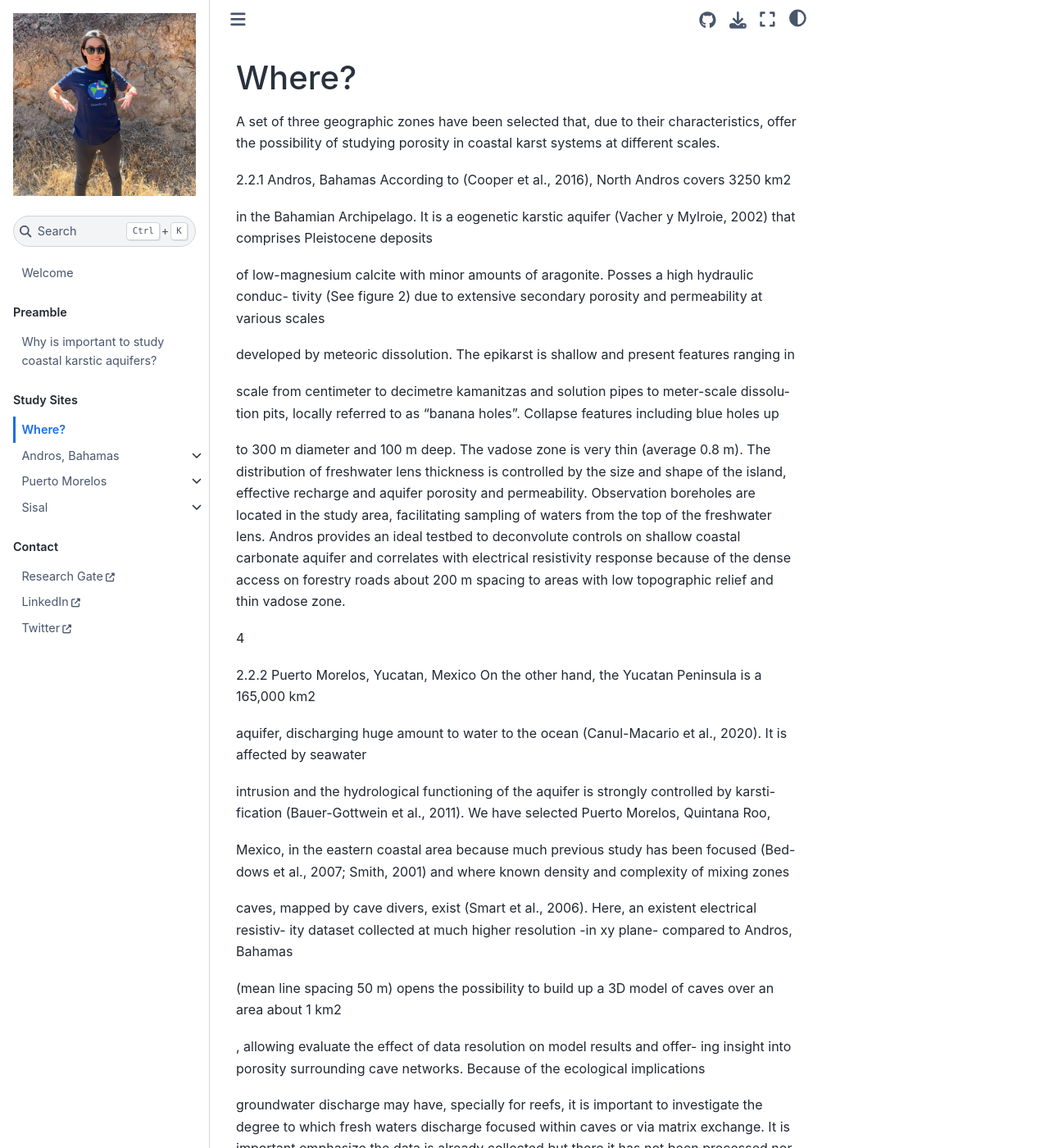
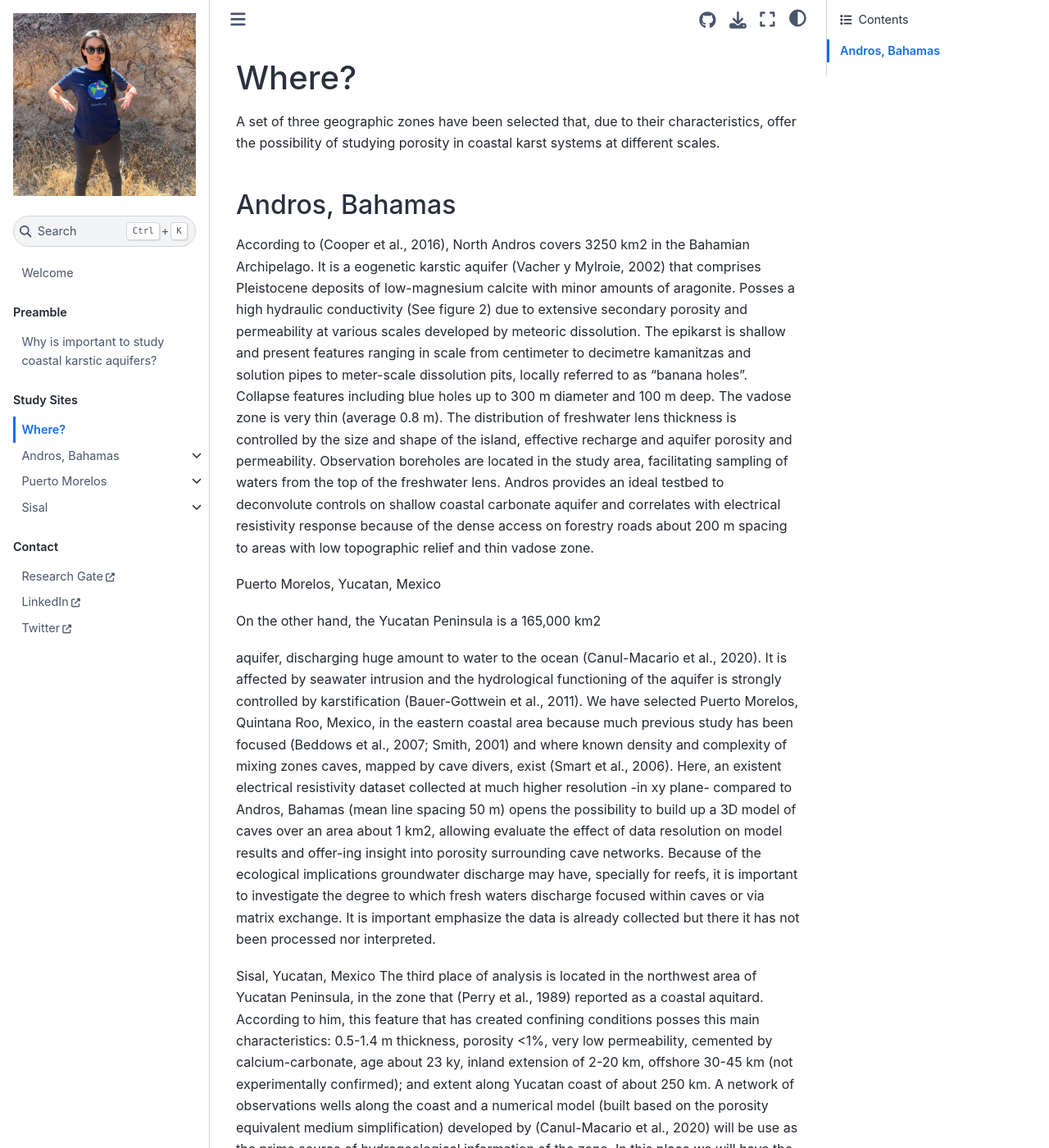
Before and after one commit to MGomezN/poster, a Jupyter Book: the page built from study_sites/where.md, in a window 1280 px wide and 1400 px high. Shown: the whole window at 82% size. Built offline with Jupyter Book 1.0.4 settings and Sphinx 7.4.7 and the Sphinx Book theme 1.1.4, drawn with Linux system fonts in a browser that asks for light colours; pages that are not in the unit, such as notebooks, are missing from menus; some of the changed text lies outside the part shown.

Commit message:
Add draft of webpage 3

```diff
--- a/study_sites/where.md
+++ b/study_sites/where.md
@@ -14,80 +14,20 @@ kernelspec:
 
 # Where?
 
-A set of three geographic zones have been selected that, due to their characteristics, offer
-the possibility of studying porosity in coastal karst systems at different scales.
+A set of three geographic zones have been selected that, due to their characteristics, offer the possibility of studying porosity in coastal karst systems at different scales.
 
-2.2.1 Andros, Bahamas
-According to (Cooper et al., 2016), North Andros covers 3250 km2
+## Andros, Bahamas
+According to (Cooper et al., 2016), North Andros covers 3250 km2 in the Bahamian Archipelago. It is a eogenetic karstic aquifer (Vacher y Mylroie, 2002) that comprises Pleistocene deposits of low-magnesium calcite with minor amounts of aragonite. Posses a high hydraulic conductivity (See figure 2) due to extensive secondary porosity and permeability at various scales developed by meteoric dissolution. The epikarst is shallow and present features ranging in scale from centimeter to decimetre kamanitzas and solution pipes to meter-scale dissolution pits, locally referred to as “banana holes”. Collapse features including blue holes up to 300 m diameter and 100 m deep. The vadose zone is very thin (average 0.8 m). The distribution of freshwater lens thickness is controlled by the size and shape of the island, effective recharge and aquifer porosity and permeability. Observation boreholes are located in the study area, facilitating sampling of waters from the top of the freshwater lens. Andros provides an ideal testbed to deconvolute controls on shallow coastal carbonate aquifer and correlates with electrical resistivity response because of the dense access on forestry roads about 200 m spacing to areas with low topographic relief and thin vadose zone.
 
-in the Bahamian Archipelago.
-It is a eogenetic karstic aquifer (Vacher y Mylroie, 2002) that comprises Pleistocene deposits
 
-of low-magnesium calcite with minor amounts of aragonite. Posses a high hydraulic conduc-
-tivity (See figure 2) due to extensive secondary porosity and permeability at various scales
 
-developed by meteoric dissolution. The epikarst is shallow and present features ranging in
+Puerto Morelos, Yucatan, Mexico
 
-scale from centimeter to decimetre kamanitzas and solution pipes to meter-scale dissolu-
-tion pits, locally referred to as “banana holes”. Collapse features including blue holes up
-
-to 300 m diameter and 100 m deep. The vadose zone is very thin (average 0.8 m). The
-distribution of freshwater lens thickness is controlled by the size and shape of the island,
-effective recharge and aquifer porosity and permeability. Observation boreholes are located
-in the study area, facilitating sampling of waters from the top of the freshwater lens. Andros
-provides an ideal testbed to deconvolute controls on shallow coastal carbonate aquifer and
-correlates with electrical resistivity response because of the dense access on forestry roads
-about 200 m spacing to areas with low topographic relief and thin vadose zone.
-
-4
-
-2.2.2 Puerto Morelos, Yucatan, Mexico
 On the other hand, the Yucatan Peninsula is a 165,000 km2
 
-aquifer, discharging huge
-amount to water to the ocean (Canul-Macario et al., 2020). It is affected by seawater
+aquifer, discharging huge amount to water to the ocean (Canul-Macario et al., 2020). It is affected by seawater intrusion and the hydrological functioning of the aquifer is strongly controlled by karstification (Bauer-Gottwein et al., 2011). We have selected Puerto Morelos, Quintana Roo, Mexico, in the eastern coastal area because much previous study has been focused (Beddows et al., 2007; Smith, 2001) and where known density and complexity of mixing zones caves, mapped by cave divers, exist (Smart et al., 2006). Here, an existent electrical resistivity dataset collected at much higher resolution -in xy plane- compared to Andros, Bahamas (mean line spacing 50 m) opens the possibility to build up a 3D model of caves over an area
+about 1 km2, allowing evaluate the effect of data resolution on model results and offer-ing insight into porosity surrounding cave networks. Because of the ecological implications groundwater discharge may have, specially for reefs, it is important to investigate the degree to which fresh waters discharge focused within caves or via matrix exchange. It is important emphasize the data is already collected but there it has not been processed nor interpreted.
 
-intrusion and the hydrological functioning of the aquifer is strongly controlled by karsti-
-fication (Bauer-Gottwein et al., 2011). We have selected Puerto Morelos, Quintana Roo,
-
-Mexico, in the eastern coastal area because much previous study has been focused (Bed-
-dows et al., 2007; Smith, 2001) and where known density and complexity of mixing zones
-
-caves, mapped by cave divers, exist (Smart et al., 2006). Here, an existent electrical resistiv-
-ity dataset collected at much higher resolution -in xy plane- compared to Andros, Bahamas
-
-(mean line spacing 50 m) opens the possibility to build up a 3D model of caves over an area
-about 1 km2
-
-, allowing evaluate the effect of data resolution on model results and offer-
-ing insight into porosity surrounding cave networks. Because of the ecological implications
-
-groundwater discharge may have, specially for reefs, it is important to investigate the degree
-to which fresh waters discharge focused within caves or via matrix exchange. It is important
-emphasize the data is already collected but there it has not been processed nor interpreted.
-
-2.2.3 Sisal, Yucatan, Mexico
-The third place of analysis is located in the northwest area of Yucatan Peninsula, in the
-zone that (Perry et al., 1989) reported as a coastal aquitard. According to him, this feature
-that has created confining conditions posses this main characteristics: 0.5-1.4 m thickness,
-
-porosity <1%, very low permeability, cemented by calcium-carbonate, age about 23 ky, in-
-land extension of 2-20 km, offshore 30-45 km (not experimentally confirmed); and extent
-
-along Yucatan coast of about 250 km. A network of observations wells along the coast and a
-numerical model (built based on the porosity equivalent medium simplification) developed
-
-by (Canul-Macario et al., 2020) will be use as the prime source of hydrogeological infor-
-mation of the zone. In this place we will have the opportunity to work under condition of
-
-very low porosity and we will include previous analysis of rock properties by (May-Crespo
-et al., 2012; González-Gómez et al., 2015) complemented as needed with other petrological
-analysis by the laboratory of Dr. Enrique Iñiguez at CEMIE Geo. The results of this analysis
-will be of high interest to ecologycal research as it seems coastal aquitard provides ideal
-conditions for the develop of endemic species (Carnevali et al., 2016; DUNO DE STEFANO,
-
-2017; Cinco-Castro y Herrera-Silveira, 2020). As was mentioned before, most of the elec-
-5
-
-trical resistivity data already exist, but there are some gaps that maybe we can fill with new
-data.
+Sisal, Yucatan, Mexico
+The third place of analysis is located in the northwest area of Yucatan Peninsula, in the zone that (Perry et al., 1989) reported as a coastal aquitard. According to him, this feature that has created confining conditions posses this main characteristics: 0.5-1.4 m thickness, porosity <1%, very low permeability, cemented by calcium-carbonate, age about 23 ky, inland extension of 2-20 km, offshore 30-45 km (not experimentally confirmed); and extent along Yucatan coast of about 250 km. A network of observations wells along the coast and a numerical model (built based on the porosity equivalent medium simplification) developed by (Canul-Macario et al., 2020) will be use as the prime source of hydrogeological information of the zone. In this place we will have the opportunity to work under condition of very low porosity and we will include previous analysis of rock properties by (May-Crespo et al., 2012; González-Gómez et al., 2015) complemented as needed with other petrological
+analysis by the laboratory of Dr. Enrique Iñiguez at CEMIE Geo. The results of this analysis will be of high interest to ecologycal research as it seems coastal aquitard provides ideal conditions for the develop of endemic species (Carnevali et al., 2016; DUNO DE STEFANO, 2017; Cinco-Castro y Herrera-Silveira, 2020). As was mentioned before, most of the electrical resistivity data already exist, but there are some gaps that maybe we can fill with new data.
```
